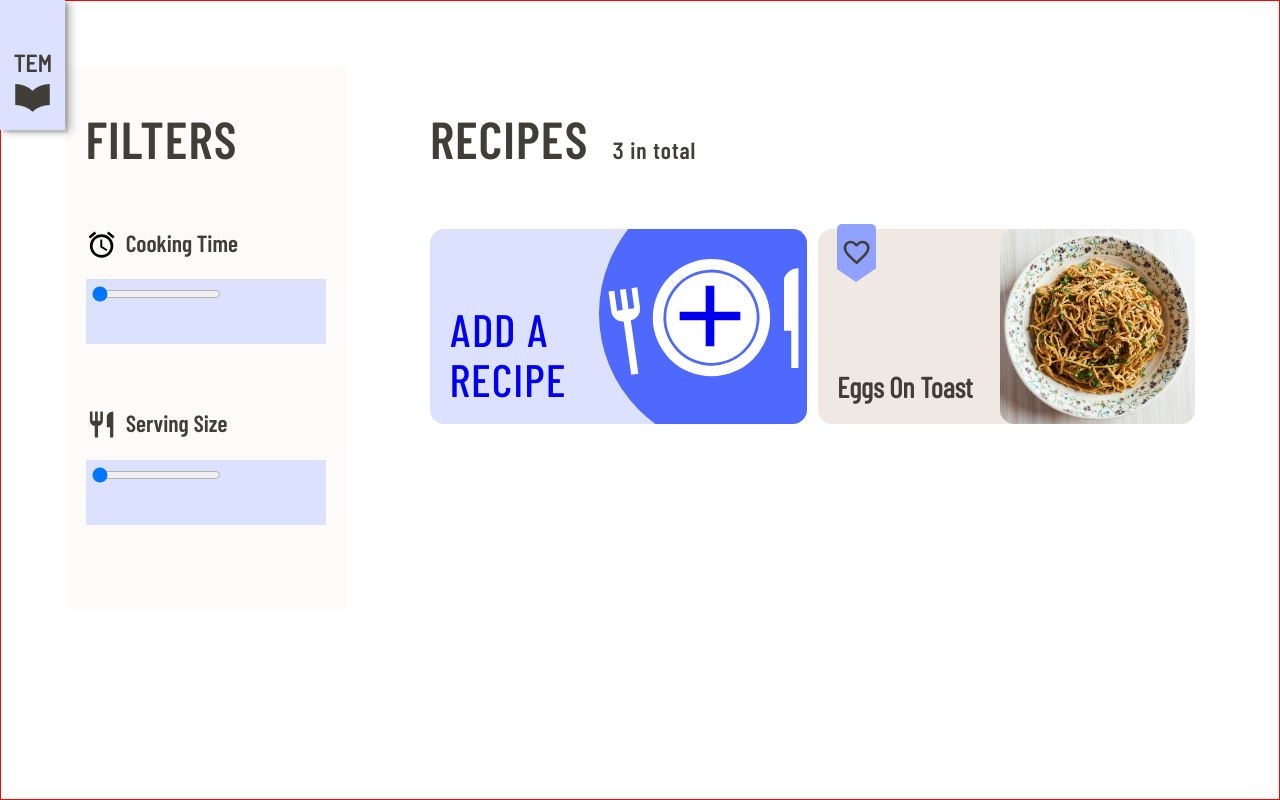
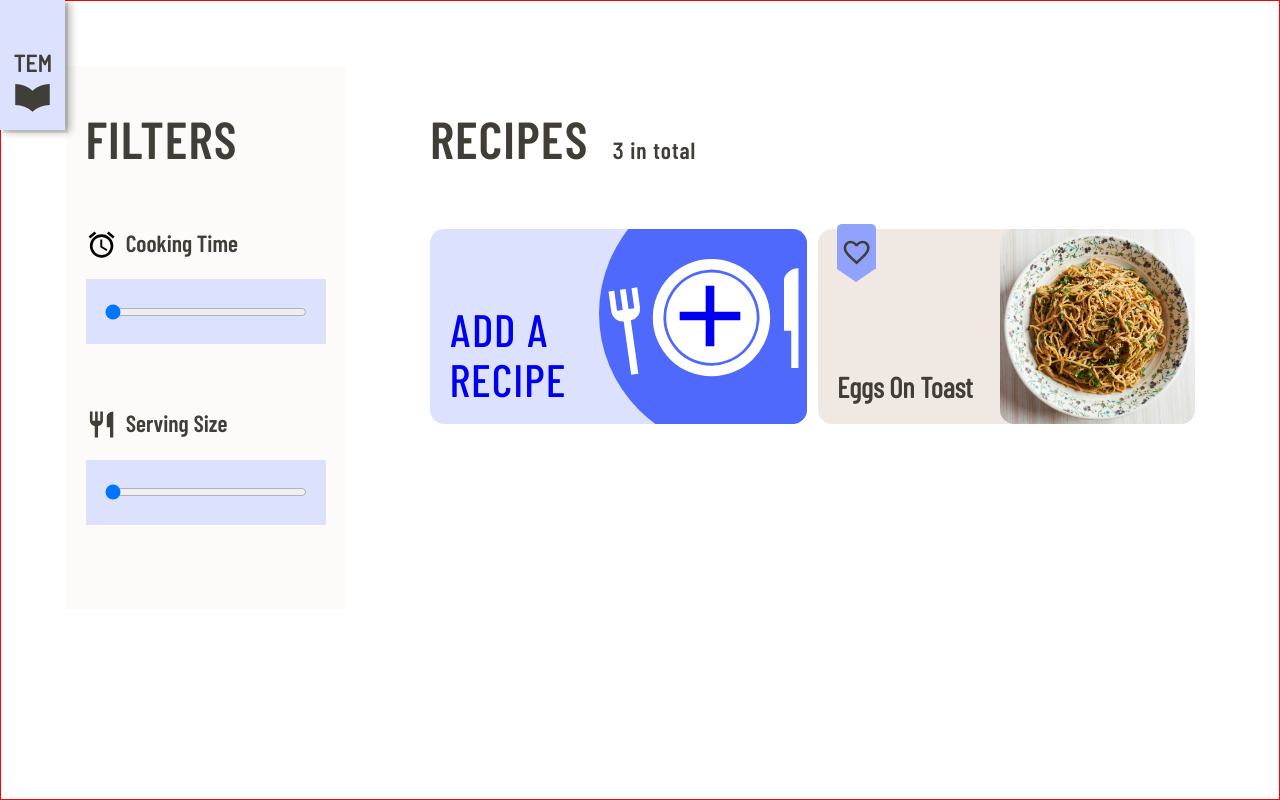
Before and after one commit to nadgerz/theEternalMenu, a React (Vite) app: page / in a window 1280 px wide. Built offline with nearby package versions, Linux system fonts and the light colour scheme.

Commit message:
basic positioning of the slider

```diff
--- a/src/assets/CSS/components/Filters.css
+++ b/src/assets/CSS/components/Filters.css
@@ -29,6 +29,109 @@
   width: 100%;
   min-height: 5rem;
   background-color: var(--color-highlight-light-bg);
-  padding: 0 0.5rem;
+  /*padding: 0 var(--padding-small);*/
   margin-bottom: var(--padding-big);
+  /*border: 1px solid red;*/
+  position: relative;
 }
+
+.filter-slider input {
+  /*-webkit-appearance: none; !* Hides the slider so that custom slider can be made *!*/
+  width: 100%; /* Specific width is required for Firefox. */
+  background: transparent; /* Otherwise white in Chrome */
+}
+
+/* RANGE specific changes */
+
+.filter-slider input[type='range'] {
+  cursor: pointer;
+  width: calc(100% - (2 * var(--padding-small)));
+  position: absolute;
+  top: 50%;
+  left: var(--padding-small);
+  transform: translateY(-50%);
+}
+
+input[type='range']::-webkit-slider-thumb {
+  -webkit-appearance: none;
+  border-radius: 50%;
+}
+
+input[type='range']:focus {
+  /* Removes the blue border. You should probably do some kind of focus styling for accessibility reasons though. */
+  outline: none;
+  border: 1px solid red;
+}
+
+input[type='range']::-ms-track {
+  width: 100%;
+  cursor: pointer;
+
+  /* Hides the slider so custom styles can be added */
+  background: transparent;
+  border-color: transparent;
+  color: transparent;
+}
+
+/* Styling the thumb */
+
+/*input[type=range]::-webkit-slider-thumb {*/
+/*  -webkit-appearance: none;*/
+/*  background: var(--color-highlight-dark);*/
+/*  box-shadow: 0 2px 2px var(--color-neutral-medium);*/
+/*  border-radius: 50%;*/
+/*  height: 2.6rem;*/
+/*  width: 2.6rem;*/
+
+/*  !* You need to specify a margin in Chrome, but in Firefox and IE it is automatic *!*/
+/*  margin-top: -1.1rem;*/
+/*}*/
+
+/*!* All the same stuff for Firefox *!*/
+/*input[type=range]::-moz-range-thumb {*/
+/*  background: var(--color-highlight-dark);*/
+/*  box-shadow: 0 2px 1px var(--color-neutral-medium);*/
+/*  border-radius: 50%;*/
+/*  height: 2.7rem;*/
+/*  width: 2.7rem;*/
+
+/*  cursor: pointer;*/
+/*}*/
+
+/*!* Styling the Track *!*/
+
+/*input[type=range]::-webkit-slider-runnable-track {*/
+/*  !*width: 100%;*!*/
+/*  height: .5rem;*/
+/*  cursor: pointer;*/
+/*  background: var(--color-neutral-medium);*/
+/*  !*animate: 0.2s;*!*/
+/*}*/
+
+/*!*input[type=range]:focus::-webkit-slider-runnable-track {*!*/
+/*!*  background: var(--color-highlight-medium);*!*/
+/*!*}*!*/
+
+/*input[type=range]::-moz-range-track {*/
+/*  !*width: 100%;*!*/
+/*  height: .5rem;*/
+/*  cursor: pointer;*/
+/*  background: var(--color-neutral-medium);*/
+/*}*/
+
+/*input[type=range]::-ms-track {*/
+/*  height: .5rem;*/
+/*  cursor: pointer;*/
+
+/*  background: transparent;*/
+/*  border-color: transparent;*/
+/*  border-width: 16px 0;*/
+/*  color: transparent;*/
+/*}*/
+/*input[type=range]::-ms-fill-lower {*/
+/*  background: var(--color-neutral-medium);*/
+/*}*/
+
+/*input[type=range]:focus::-ms-fill-upper {*/
+/*  background: var(--color-neutral-medium);*/
+/*}*/
--- a/src/components/Filters.js
+++ b/src/components/Filters.js
@@ -8,6 +8,7 @@ const Filters = () => {
   return (
     <aside id={'recipe-filter'}>
       <h2>Filters</h2>
+
       <div className={'cooking-time'}>
         <div className="filter-title">
           <CookingTimeIcon />
@@ -15,6 +16,7 @@ const Filters = () => {
             <h6>Cooking Time</h6>
           </label>
         </div>
+
         <div className="filter-slider">
           <input
             id="filter-cooking-time"
```
